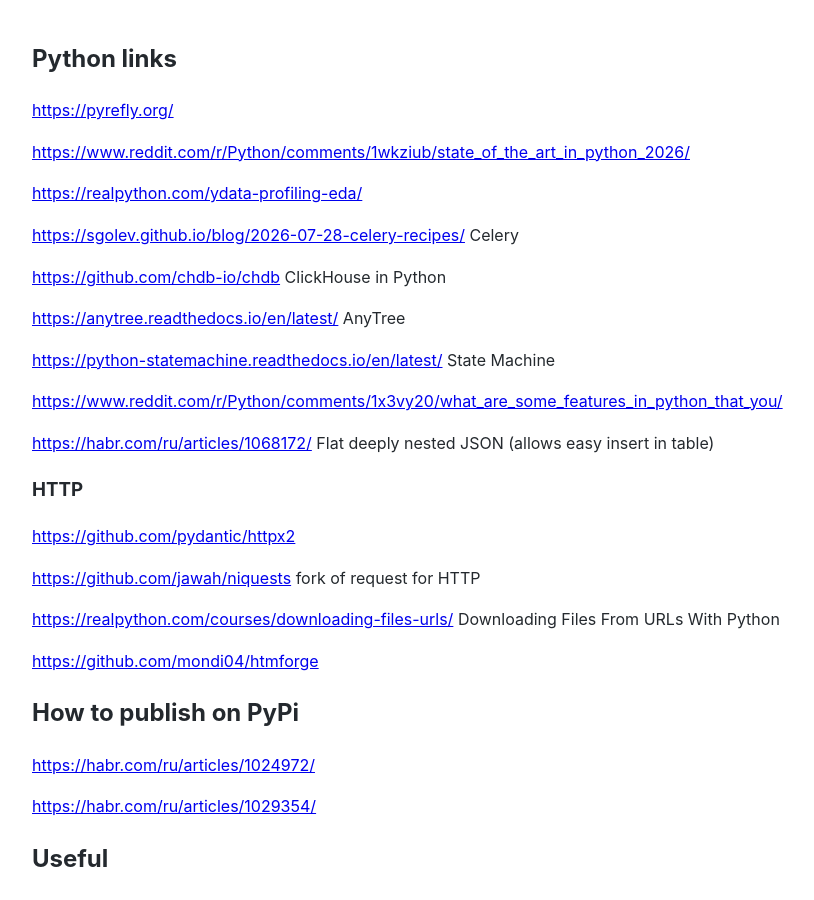
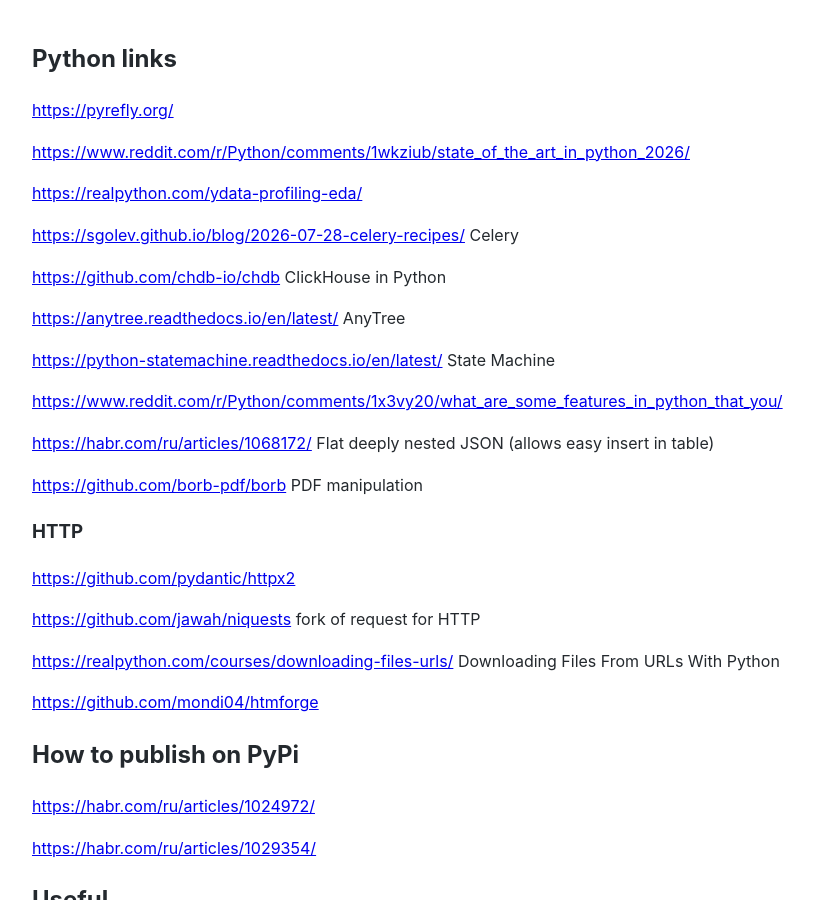
Before and after one commit to Michael-Lubinsky/michael-lubinsky.github.com, a Jekyll site: the page built from python/python_links.md, in a window 1280 px wide and 900 px high. Shown: the whole window, without its empty margins (158-972 px from the left). Built offline with Jekyll 4.4.1, drawn with Linux system fonts in a browser that asks for light colours; our own code applies the rules of GitHub Pages for plain Markdown files.

Commit message:
Add PDF manipulation link to python_links.md
Added a link for PDF manipulation in Python resources.

```diff
--- a/python/python_links.md
+++ b/python/python_links.md
@@ -17,6 +17,8 @@
 <https://www.reddit.com/r/Python/comments/1x3vy20/what_are_some_features_in_python_that_you/>
 
 <https://habr.com/ru/articles/1068172/> Flat deeply nested JSON (allows easy insert in table)
+
+<https://github.com/borb-pdf/borb> PDF manipulation
 
 ### HTTP
 <https://github.com/pydantic/httpx2>
```
